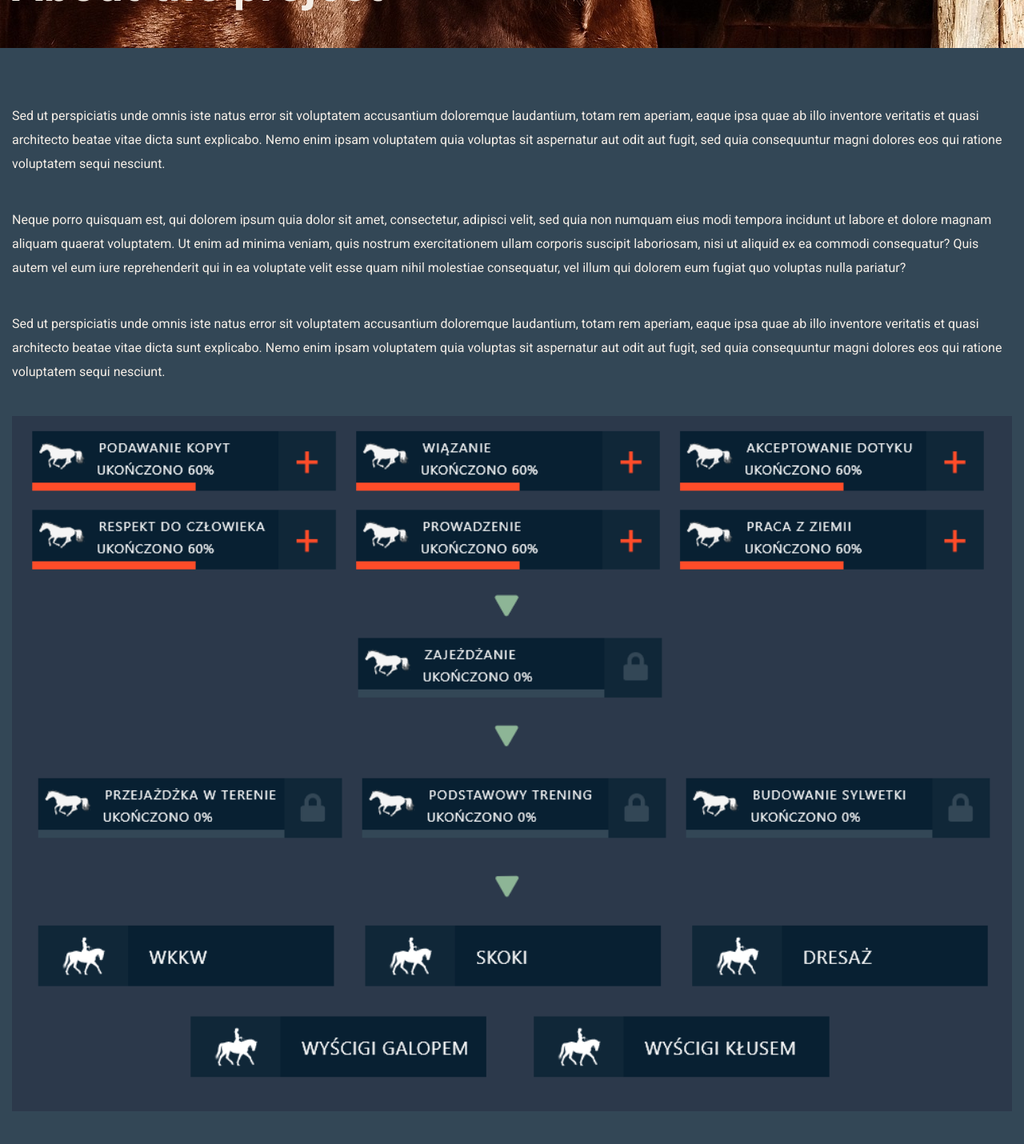
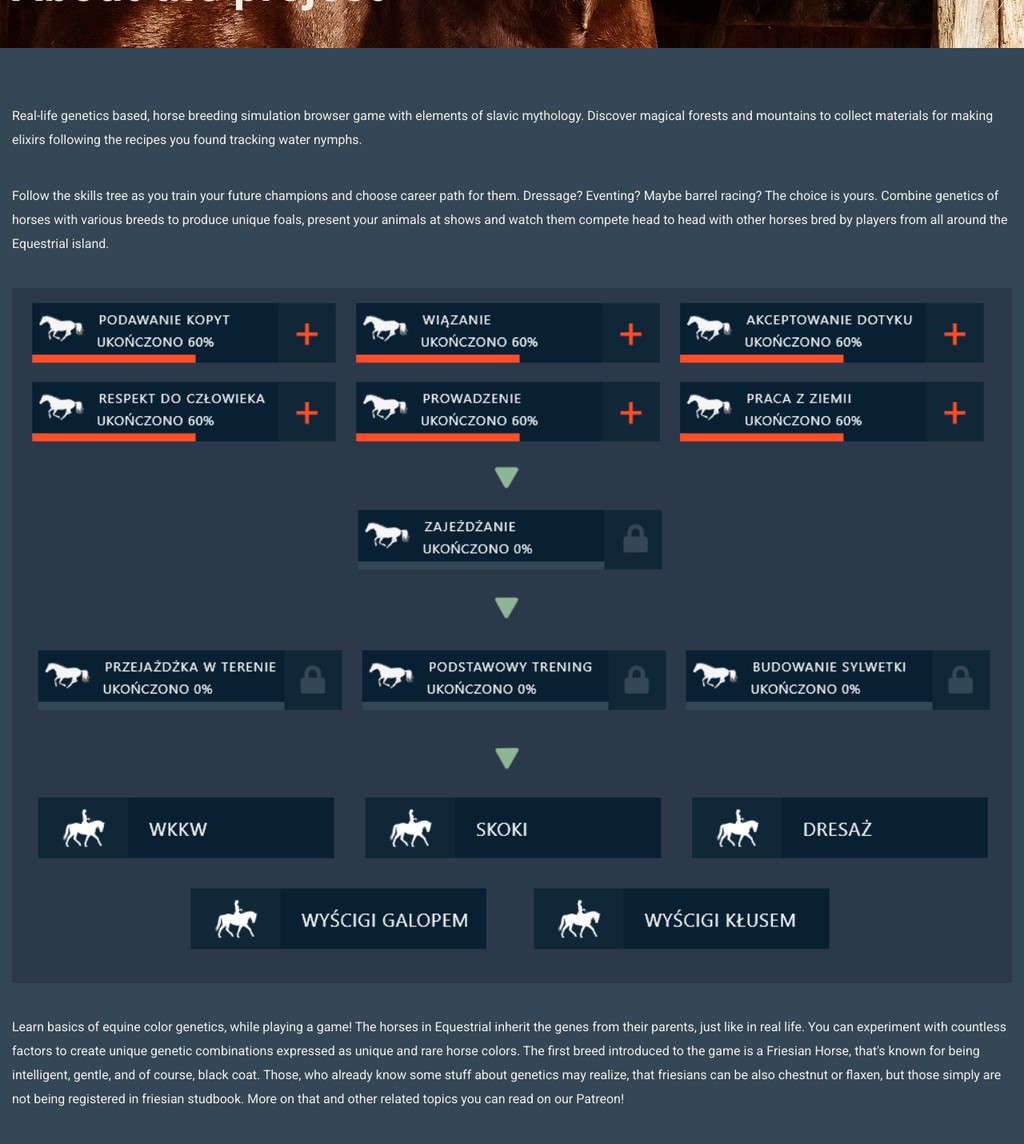
Before and after one commit to Shaiyraa/equestrial-website, a React (Create React App) app: page / in a window 1280 px wide. Shown: the part 820-2250 px from the top of the page at 80% size. Built offline with nearby package versions, Linux system fonts and the light colour scheme.

Commit message:
finished project

```diff
--- a/src/components/header/header.component.jsx
+++ b/src/components/header/header.component.jsx
@@ -8,8 +8,6 @@ const Header = () => {
   const toggleMenuOpen = () => {
     setMenuOpen(!menuOpen);
   }
-
-  console.log(menuOpen)
 
   return (
     <Navbar>
--- a/src/pages/about/about.component.jsx
+++ b/src/pages/about/about.component.jsx
@@ -10,11 +10,10 @@ const About = () => (
   <div>
     <Hero title="About the project" />
     <Content>
-      <Text>Sed ut perspiciatis unde omnis iste natus error sit voluptatem accusantium doloremque laudantium, totam rem aperiam, eaque ipsa quae ab illo inventore veritatis et quasi architecto beatae vitae dicta sunt explicabo. Nemo enim ipsam voluptatem quia voluptas sit aspernatur aut odit aut fugit, sed quia consequuntur magni dolores eos qui ratione voluptatem sequi nesciunt. </Text>
-      <Text>Neque porro quisquam est, qui dolorem ipsum quia dolor sit amet, consectetur, adipisci velit, sed quia non numquam eius modi tempora incidunt ut labore et dolore magnam aliquam quaerat voluptatem. Ut enim ad minima veniam, quis nostrum exercitationem ullam corporis suscipit laboriosam, nisi ut aliquid ex ea commodi consequatur? Quis autem vel eum iure reprehenderit qui in ea voluptate velit esse quam nihil molestiae consequatur, vel illum qui dolorem eum fugiat quo voluptas nulla pariatur?</Text>
-      <Text>Sed ut perspiciatis unde omnis iste natus error sit voluptatem accusantium doloremque laudantium, totam rem aperiam, eaque ipsa quae ab illo inventore veritatis et quasi architecto beatae vitae dicta sunt explicabo. Nemo enim ipsam voluptatem quia voluptas sit aspernatur aut odit aut fugit, sed quia consequuntur magni dolores eos qui ratione voluptatem sequi nesciunt.</Text>
+      <Text>Real-life genetics based, horse breeding simulation browser game with elements of slavic mythology. Discover magical forests and mountains to collect materials for making elixirs following the recipes you found tracking water nymphs.</Text>
+      <Text>Follow the skills tree as you train your future champions and choose career path for them. Dressage? Eventing? Maybe barrel racing? The choice is yours. Combine genetics of horses with various breeds to produce unique foals, present your animals at shows and watch them compete head to head with other horses bred by players from all around the Equestrial island.</Text>
       <Image src={SkillTreePic} alt="Horse's skill tree" />
-      <Text>Neque porro quisquam est, qui dolorem ipsum quia dolor sit amet, consectetur, adipisci velit, sed quia non numquam eius modi tempora incidunt ut labore et dolore magnam aliquam quaerat voluptatem. Ut enim ad minima veniam, quis nostrum exercitationem ullam corporis suscipit laboriosam, nisi ut aliquid ex ea commodi consequatur? Quis autem vel eum iure reprehenderit qui in ea voluptate velit esse quam nihil molestiae consequatur, vel illum qui dolorem eum fugiat quo voluptas nulla pariatur?</Text>
+      <Text>Learn basics of equine color genetics, while playing a game! The horses in Equestrial inherit the genes from their parents, just like in real life. You can experiment with countless factors to create unique genetic combinations expressed as unique and rare horse colors. The first breed introduced to the game is a Friesian Horse, that's known for being intelligent, gentle, and of course, black coat. Those, who already know some stuff about genetics may realize, that friesians can be also chestnut or flaxen, but those simply are not being registered in friesian studbook. More on that and other related topics you can read on our Patreon!</Text>
       <Gallery />
     </Content>
     <PatreonBanner />
```
Also changed, not shown: src/components/header/header.styles.jsx (+0 -14 lines).
